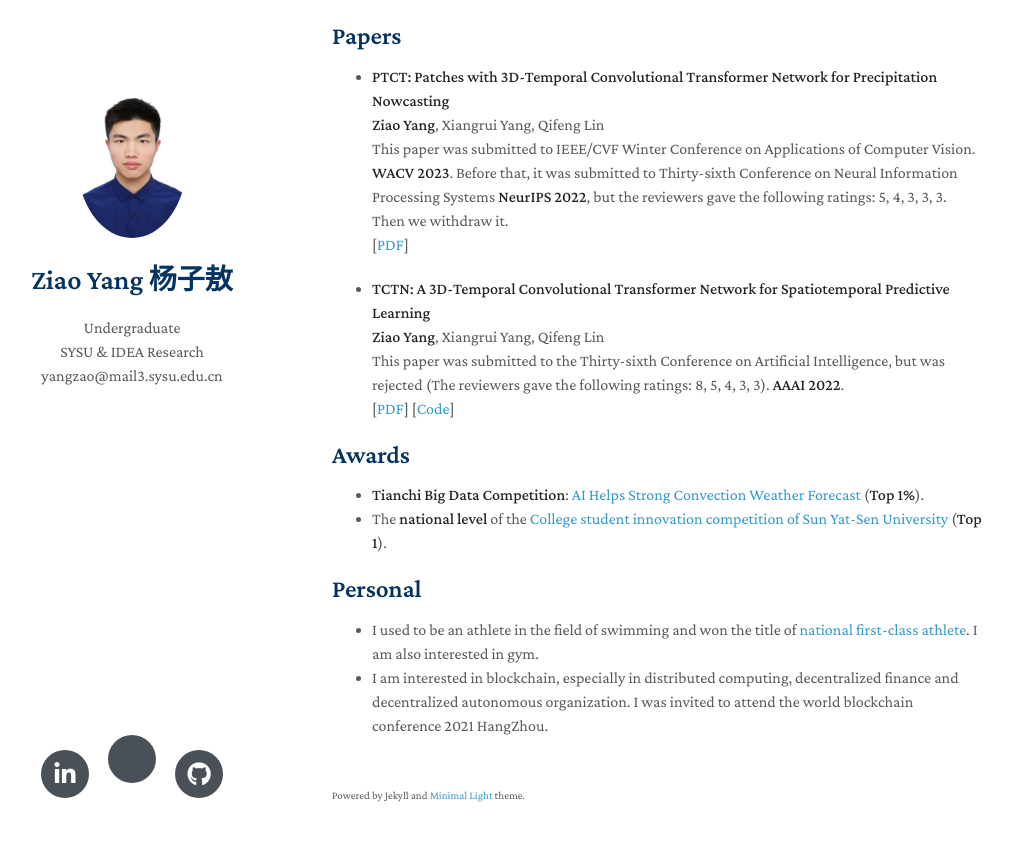
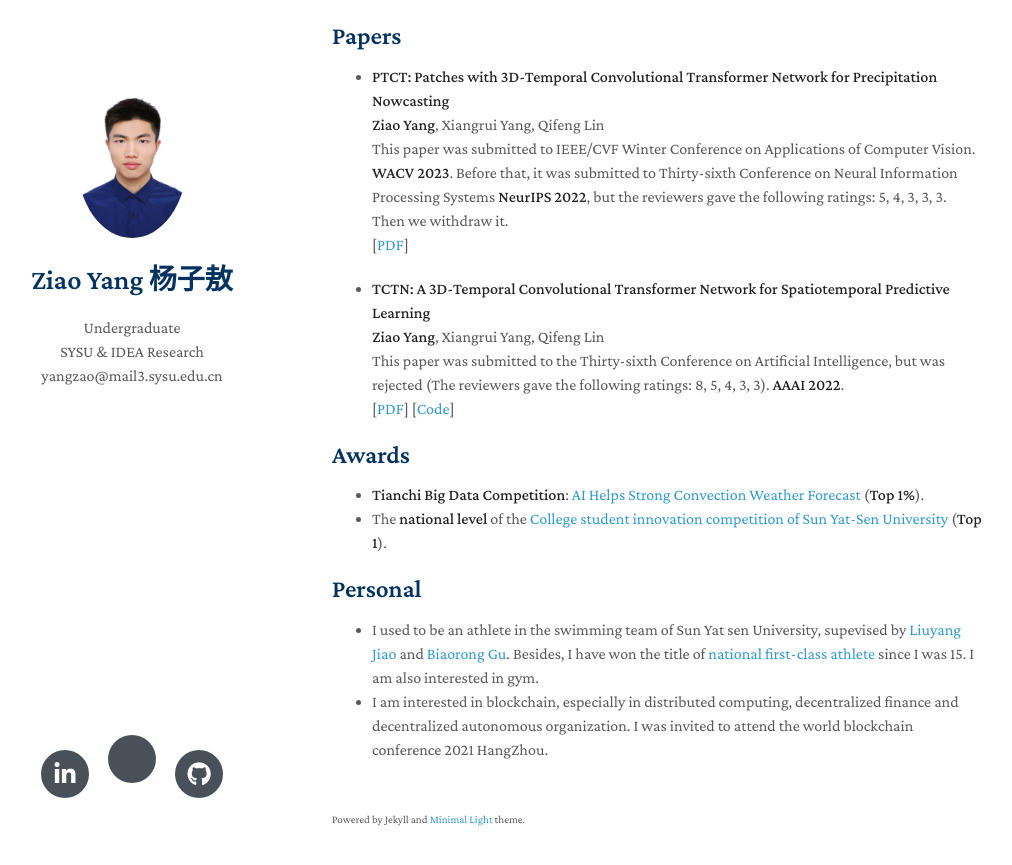
Before and after one commit to yangziao56/homepage, a Jekyll site: the page built from index.md, in a window 1280 px wide and 900 px high, scrolled down 756 px. Shown: the top 865 px of the window, without its empty margins (138-1150 px from the left). Built offline with Jekyll 4.4.1, drawn with Linux system fonts in a browser that asks for light colours; nearby versions of some CDN libraries; a style sheet for code colours, icons or effects is not loaded; our own code applies the rules of GitHub Pages for plain Markdown files.

Commit message:
Update index.md
Signed-off-by: Ziao Yang <70676524+yangziao56@users.noreply.github.com>

```diff
--- a/index.md
+++ b/index.md
@@ -53,5 +53,5 @@ You can learn more details about me and my research through my [CV](https://gith
 
 
 ## Personal
-- I used to be an athlete in the field of swimming and won the title of [national first-class athlete](https://ydydj.univsport.com/index.php?m=index&c=look&a=seach_look&number=&user_name=%E6%9D%A8%E5%AD%90%E6%95%96&dengji=&item=&dict_value=&number2=&number3=). I am also interested in gym.
+- I used to be an athlete in the swimming team of Sun Yat sen University, supevised by [Liuyang Jiao](https://en.wikipedia.org/wiki/Jiao_Liuyang) and [Biaorong Gu](https://www.fina.org/athletes/1017831/biaorong-gu). Besides, I have won the title of [national first-class athlete](https://ydydj.univsport.com/index.php?m=index&c=look&a=seach_look&number=&user_name=%E6%9D%A8%E5%AD%90%E6%95%96&dengji=&item=&dict_value=&number2=&number3=) since I was 15. I am also interested in gym.
 - I am interested in blockchain, especially in distributed computing, decentralized finance and decentralized autonomous organization. I was invited to attend the world blockchain conference 2021 HangZhou.
```
